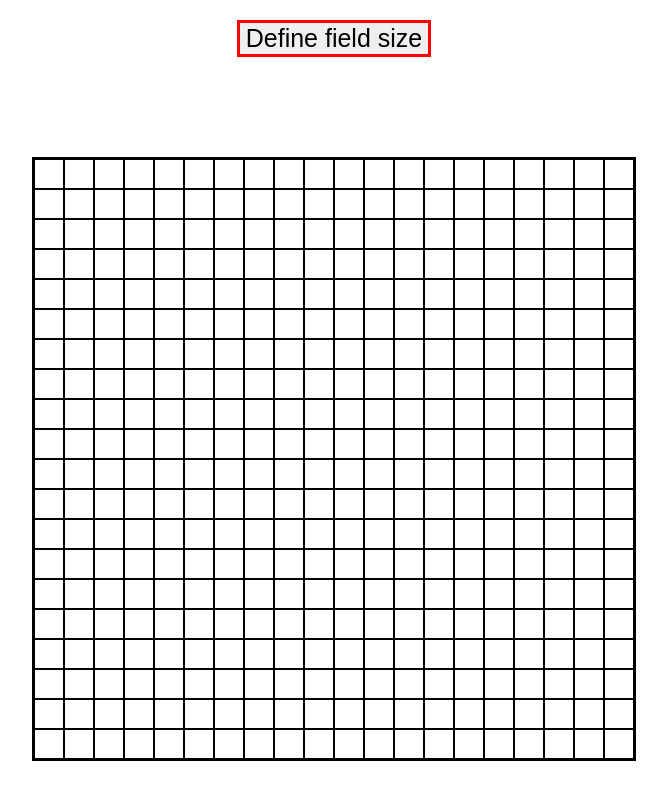
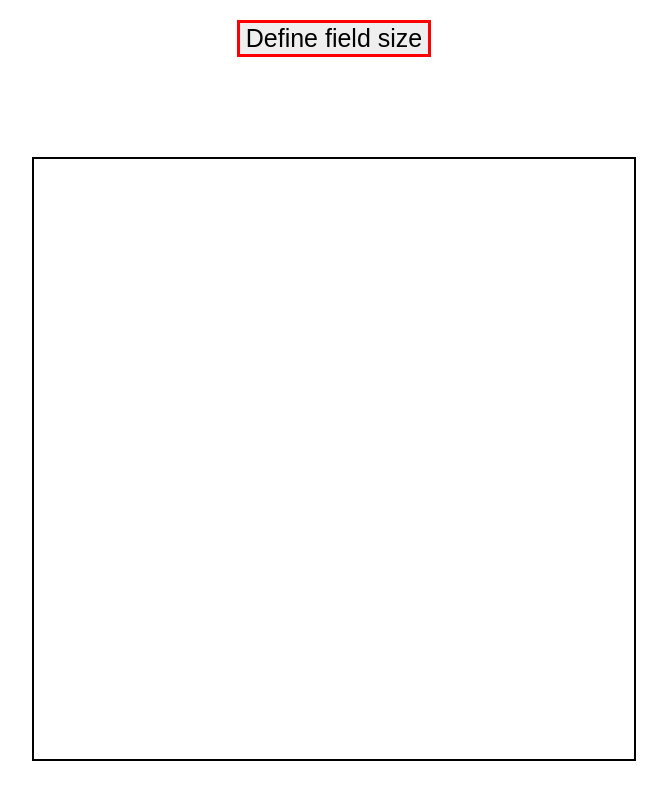
Before and after one commit to JandaTom/etch-a-sketch, a plain HTML site: page index.html in a window 1280 px wide. Shown: the whole page, without its empty margins (306-973 px from the left). Drawn offline with Linux system fonts and the light colour scheme.

Commit message:
remove borders from css, clean up js committed
removed border attribute from css
cleaned up js code a little bit by moving inactive functions to the
bottom

```diff
--- a/script.js
+++ b/script.js
@@ -1,10 +1,16 @@
+/*Potential improvements to implement:
+1. Verify user input
+2. Add reset button (and implement reset function)
+*/
+
 let rowSize = 20;
 let collumnSize = 20;
 let totalValue = rowSize * collumnSize;
 const containerWidth = 600;
 const containerHeight = 600;
+
 // Size of filllerSize is -2 because of the 1px borders on sides, otherwise it overflows
-let fillerSize = containerWidth / rowSize - 2
+let fillerSize = containerWidth / rowSize
 
 let container = document.querySelector('.container');
 let promptButton = document.querySelector('button');
@@ -22,7 +28,42 @@ promptButton.addEventListener('click', () => {
     progressiveDarkening();
 });
 
-/* Random colors on hover (extra points 1)
+// Each interaction makes the fields 10% darker - bonus exercise 2
+function progressiveDarkening() {
+    for(let i = 0; i < totalValue; i++) {
+        let fill = document.createElement('div');
+        fill.classList.add("fill");
+        fill.style.height = `${fillerSize}px`;
+        fill.style.width = `${fillerSize}px`;
+        let red = 255;
+        let green = 255;
+        let yellow = 255;
+        fill.addEventListener('mouseenter', () => {
+            red -= 25.5;
+            green -= 25.5;
+            yellow -= 25.5;
+            fill.style.backgroundColor = `rgb(${red}, ${green}, ${yellow})`
+
+        });
+        container.appendChild(fill);
+    };
+};
+
+// Node removal function using querySelectorAll and forEach method
+function removeFields() {
+    let nodeRemoval = document.querySelectorAll('.fill');
+    nodeRemoval.forEach((node) => {
+        container.removeChild(node);
+    });
+};
+
+function colorRandomizer() {
+   let number = Math.floor(Math.random()* 256);
+   return number;
+};
+
+
+/* Random colors on hover - bonus exercise 1
 function createField() {
     for(let i = 0; i < totalValue; i++) {
         let fill = document.createElement('div');
@@ -42,26 +83,6 @@ function createField() {
     };
 }; */
 
-function progressiveDarkening() {
-    for(let i = 0; i < totalValue; i++) {
-        let fill = document.createElement('div');
-        fill.classList.add("fill");
-        fill.style.height = `${fillerSize}px`;
-        fill.style.width = `${fillerSize}px`;
-        let red = 255;
-        let green = 255;
-        let yellow = 255;
-        fill.addEventListener('mouseenter', () => {
-            red -= 25.5;
-            green -= 25.5;
-            yellow -= 25.5;
-            fill.style.backgroundColor = `rgb(${red}, ${green}, ${yellow})`
-
-        });
-        container.appendChild(fill);
-    };
-}
-
 /* Node removal function using forloop
 function removeFields() {
     for(let i = 0; i < totalValue; i++) {
@@ -71,16 +92,3 @@ function removeFields() {
 
 
 }*/
-
-// Node removal function using querySelectorAll and forEach method
-function removeFields() {
-    let nodeRemoval = document.querySelectorAll('.fill');
-    nodeRemoval.forEach((node) => {
-        container.removeChild(node);
-    });
-}
-
-function colorRandomizer() {
-   let number = Math.floor(Math.random()* 256);
-   return number;
-}
--- a/styles.css
+++ b/styles.css
@@ -19,10 +19,6 @@ body {
     height: 600px;
 }
 
-.fill {
-    border: 1px solid black;
-}
-
 button {
     margin-top: 20px;
     font-size: 25px;
```
